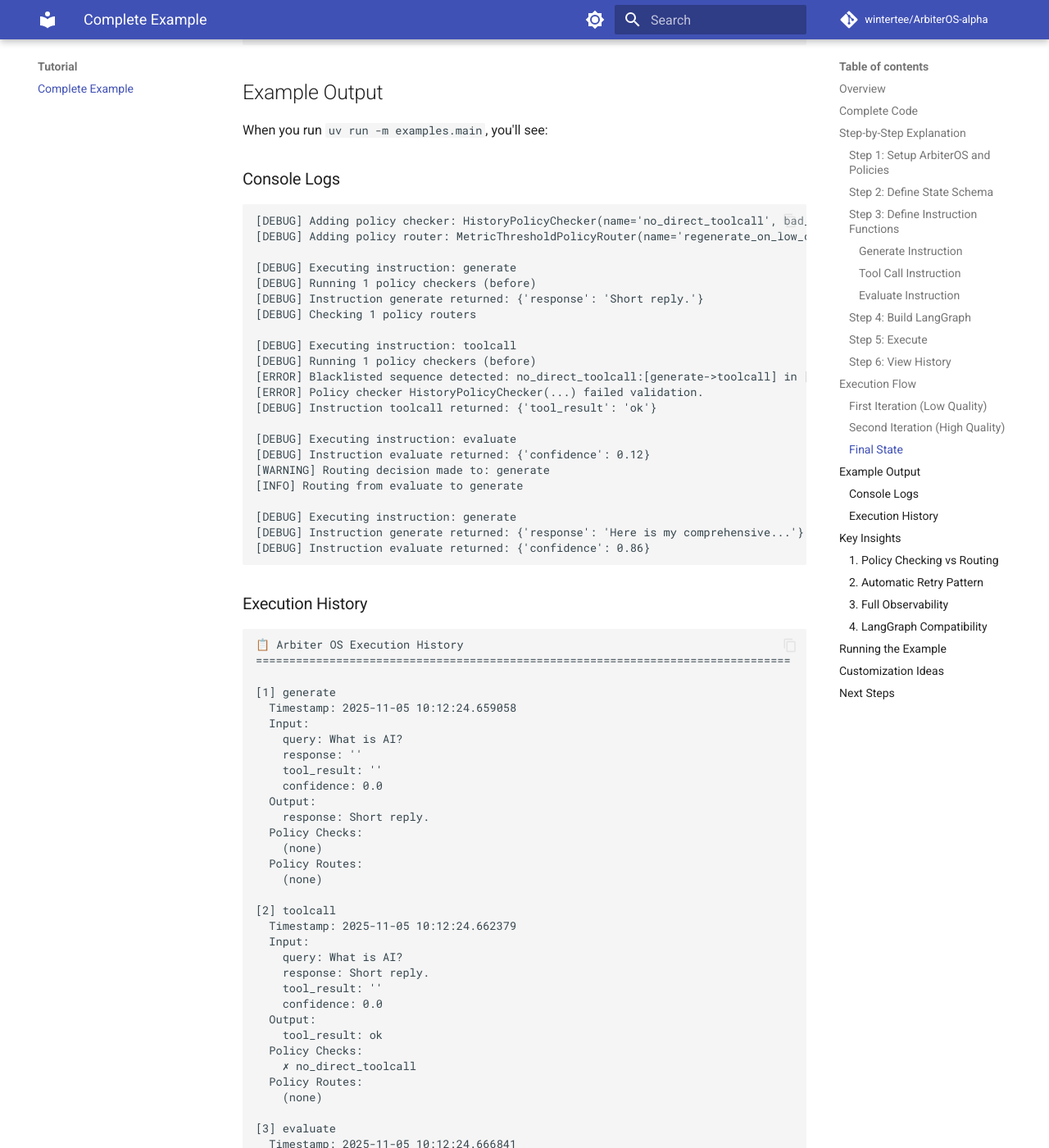
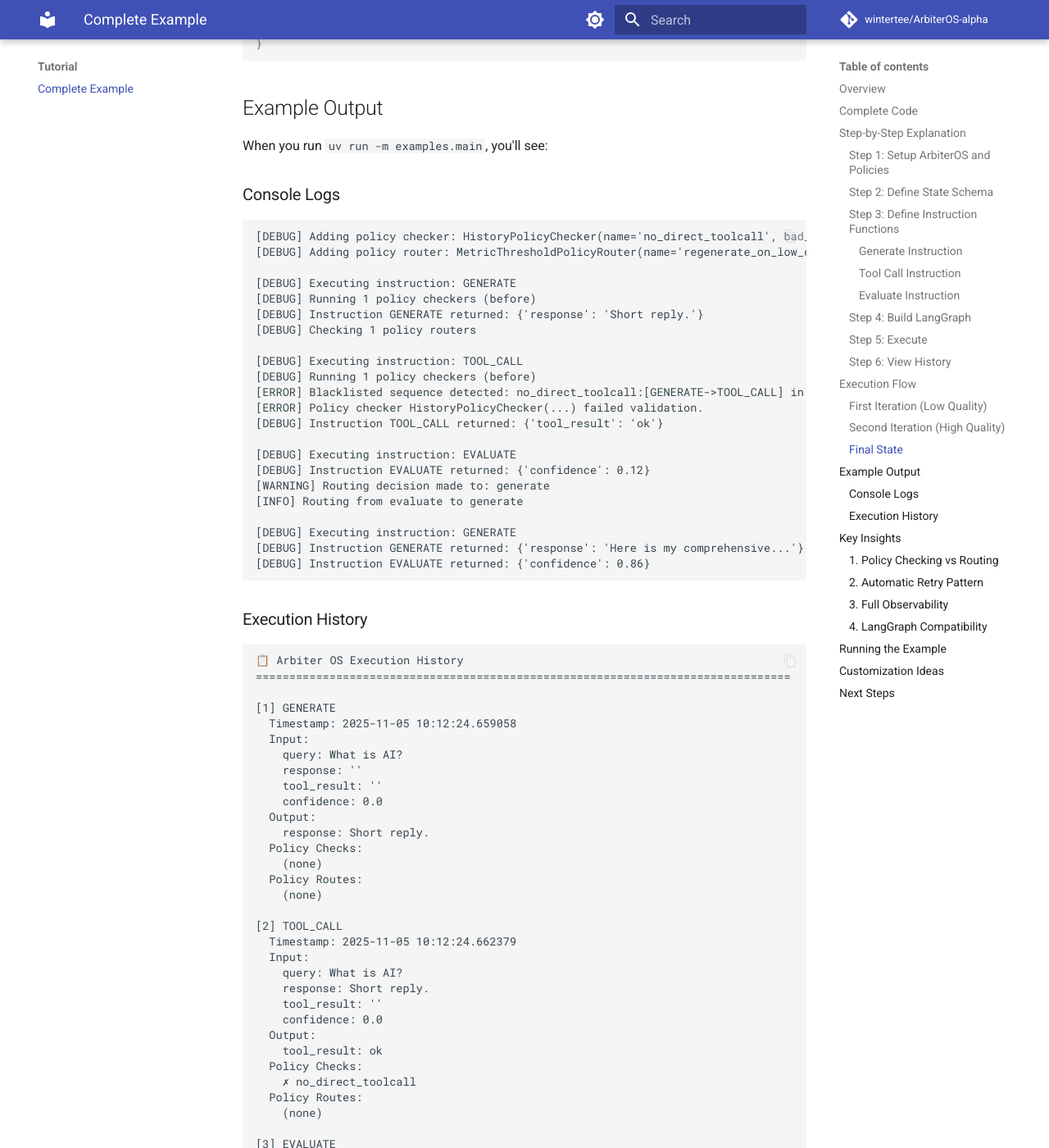
Before and after one commit to wintertee/ArbiterOS-Alpha, an MkDocs documentation site: the page built from docs/examples/complete-tutorial.md, in a window 1280 px wide and 1400 px high, scrolled down 7423 px. Shown: the whole window at 82% size. Built offline with MkDocs 1.6.1 and Material for MkDocs 9.7.7, drawn with Linux system fonts in a browser that asks for light colours; comment, search, counter and statistics services are not loaded; some of the changed text lies outside the part shown.

Commit message:
add intruction enum

````diff
--- a/docs/examples/complete-tutorial.md
+++ b/docs/examples/complete-tutorial.md
@@ -24,6 +24,7 @@
 
 from arbiteros_alpha import ArbiterOSAlpha
 from arbiteros_alpha.policy import HistoryPolicyChecker, MetricThresholdPolicyRouter
+from arbiteros_alpha.instructions import GENERATE, TOOL_CALL, EVALUATE
 
 logger = logging.getLogger(__name__)
 
@@ -37,7 +38,7 @@
 
 # Policy: Prevent direct generate->toolcall without proper flow
 history_checker = HistoryPolicyChecker(
-    name="no_direct_toolcall", bad_sequence=["generate", "toolcall"]
+    name="no_direct_toolcall", bad_sequence=[GENERATE, TOOL_CALL]
 )
 
 # Policy: If confidence is low, regenerate the response
@@ -60,7 +61,7 @@
     confidence: float
 
 # 3. Define Instructions
-@os.instruction("generate")
+@os.instruction(GENERATE)
 def generate(state: State) -> dict:
     """Generate a response to the user query."""
     is_retry = bool(state.get("response"))
@@ -86,14 +87,14 @@
 
 # 4. Build LangGraph
 builder = StateGraph(State)
-builder.add_node(generate)
-builder.add_node(tool_call)
-builder.add_node(evaluate)
+builder.add_node(GENERATE, generate)
+builder.add_node(TOOL_CALL, tool_call)
+builder.add_node(EVALUATE, evaluate)
 
-builder.add_edge(START, "generate")
-builder.add_edge("generate", "tool_call")
-builder.add_edge("tool_call", "evaluate")
-builder.add_edge("evaluate", END)
+builder.add_edge(START, GENERATE)
+builder.add_edge(GENERATE, TOOL_CALL)
+builder.add_edge(TOOL_CALL, EVALUATE)
+builder.add_edge(EVALUATE, END)
 
 graph = builder.compile()
 
@@ -193,7 +194,7 @@
 #### Tool Call Instruction
 
 ```python
-@os.instruction("toolcall")
+@os.instruction(TOOL_CALL)
 def tool_call(state: State) -> dict:
     """Call external tools to enhance the response."""
     return {"tool_result": "ok"}
@@ -208,7 +209,7 @@
 #### Evaluate Instruction
 
 ```python
-@os.instruction("evaluate")
+@os.instruction(EVALUATE)
 def evaluate(state: State) -> dict:
     """Evaluate confidence in the response quality."""
     response_length = len(state["response"])
@@ -286,35 +287,35 @@
 
 ### First Iteration (Low Quality)
 
-1. **`generate` (attempt #1)**
+1. **`GENERATE` (attempt #1)**
    - Input: `{query: "What is AI?", response: "", ...}`
    - Output: `{response: "Short reply."}`
    - Policy Check: ✓ No violations (first call)
 
-2. **`tool_call`**
+2. **`TOOL_CALL`**
    - Input: `{..., response: "Short reply.", ...}`
    - Output: `{tool_result: "ok"}`
-   - Policy Check: ✗ Detects `generate→toolcall` sequence (flagged but continues)
+   - Policy Check: ✗ Detects `GENERATE→TOOL_CALL` sequence (flagged but continues)
 
-3. **`evaluate`**
+3. **`EVALUATE`**
    - Input: `{..., response: "Short reply.", tool_result: "ok", ...}`
    - Output: `{confidence: 0.12}` (13 chars / 100 = 0.13)
-   - Policy Check: ✗ Still has `generate→toolcall` in history
+   - Policy Check: ✗ Still has `GENERATE→TOOL_CALL` in history
    - **Policy Route**: ⚡ **`confidence < 0.6` → Routes to `generate`**
 
 ### Second Iteration (High Quality)
 
-4. **`generate` (attempt #2 - retry)**
+4. **`GENERATE` (attempt #2 - retry)**
    - Input: `{..., response: "Short reply.", ...}` (response exists)
    - Output: `{response: "Here is my comprehensive and detailed response with much more content and explanation."}`
-   - Policy Check: ✗ Still has old `generate→toolcall` in history
+   - Policy Check: ✗ Still has old `GENERATE→TOOL_CALL` in history
 
-5. **`tool_call`**
+5. **`TOOL_CALL`**
    - Input: `{..., response: "Here is my comprehensive...", ...}`
    - Output: `{tool_result: "ok"}`
-   - Policy Check: ✗ Multiple `generate→toolcall` sequences now
+   - Policy Check: ✗ Multiple `GENERATE→TOOL_CALL` sequences now
 
-6. **`evaluate`**
+6. **`EVALUATE`**
    - Input: `{..., response: "Here is my comprehensive...", ...}`
    - Output: `{confidence: 0.86}` (86 chars / 100 = 0.86)
    - Policy Check: ✗ Multiple violations in history
@@ -338,28 +339,28 @@
 ### Console Logs
 
 ```
-[DEBUG] Adding policy checker: HistoryPolicyChecker(name='no_direct_toolcall', bad_sequence='generate->toolcall')
+[DEBUG] Adding policy checker: HistoryPolicyChecker(name='no_direct_toolcall', bad_sequence='GENERATE->TOOL_CALL')
 [DEBUG] Adding policy router: MetricThresholdPolicyRouter(name='regenerate_on_low_confidence', key='confidence', threshold=0.6, target='generate')
 
-[DEBUG] Executing instruction: generate
+[DEBUG] Executing instruction: GENERATE
 [DEBUG] Running 1 policy checkers (before)
-[DEBUG] Instruction generate returned: {'response': 'Short reply.'}
+[DEBUG] Instruction GENERATE returned: {'response': 'Short reply.'}
 [DEBUG] Checking 1 policy routers
 
-[DEBUG] Executing instruction: toolcall
+[DEBUG] Executing instruction: TOOL_CALL
 [DEBUG] Running 1 policy checkers (before)
-[ERROR] Blacklisted sequence detected: no_direct_toolcall:[generate->toolcall] in [generate->toolcall]
+[ERROR] Blacklisted sequence detected: no_direct_toolcall:[GENERATE->TOOL_CALL] in [GENERATE->TOOL_CALL]
 [ERROR] Policy checker HistoryPolicyChecker(...) failed validation.
-[DEBUG] Instruction toolcall returned: {'tool_result': 'ok'}
+[DEBUG] Instruction TOOL_CALL returned: {'tool_result': 'ok'}
 
-[DEBUG] Executing instruction: evaluate
-[DEBUG] Instruction evaluate returned: {'confidence': 0.12}
+[DEBUG] Executing instruction: EVALUATE
+[DEBUG] Instruction EVALUATE returned: {'confidence': 0.12}
 [WARNING] Routing decision made to: generate
 [INFO] Routing from evaluate to generate
 
-[DEBUG] Executing instruction: generate
-[DEBUG] Instruction generate returned: {'response': 'Here is my comprehensive...'}
-[DEBUG] Instruction evaluate returned: {'confidence': 0.86}
+[DEBUG] Executing instruction: GENERATE
+[DEBUG] Instruction GENERATE returned: {'response': 'Here is my comprehensive...'}
+[DEBUG] Instruction EVALUATE returned: {'confidence': 0.86}
 ```
 
 ### Execution History
@@ -368,7 +369,7 @@
 📋 Arbiter OS Execution History
 ================================================================================
 
-[1] generate
+[1] GENERATE
   Timestamp: 2025-11-05 10:12:24.659058
   Input:
     query: What is AI?
@@ -382,7 +383,7 @@
   Policy Routes:
     (none)
 
-[2] toolcall
+[2] TOOL_CALL
   Timestamp: 2025-11-05 10:12:24.662379
   Input:
     query: What is AI?
@@ -396,7 +397,7 @@
   Policy Routes:
     (none)
 
-[3] evaluate
+[3] EVALUATE
   Timestamp: 2025-11-05 10:12:24.666841
   Input:
     query: What is AI?
@@ -410,7 +411,7 @@
   Policy Routes:
     → regenerate_on_low_confidence ⇒ generate
 
-[4] generate
+[4] GENERATE
   Timestamp: 2025-11-05 10:12:24.673606
   Input:
     query: What is AI?
@@ -425,7 +426,7 @@
   Policy Routes:
     (none)
 
-[5] toolcall
+[5] TOOL_CALL
   Timestamp: 2025-11-05 10:12:24.679333
   Input:
     query: What is AI?
@@ -440,7 +441,7 @@
   Policy Routes:
     (none)
 
-[6] evaluate
+[6] EVALUATE
   Timestamp: 2025-11-05 10:12:24.683659
   Input:
     query: What is AI?
--- a/mkdocs.yml
+++ b/mkdocs.yml
@@ -82,4 +82,5 @@
       - Complete Example: examples/complete-tutorial.md
   - API Reference:
       - Core: api/core.md
+      - Instructions: api/instructions.md
       - Policy: api/policy.md
````
Also changed, not shown: docs/api/instructions.md (added, +107 -0 lines), docs/concepts/policies.md (+3 -3 lines), docs/getting-started/migration.md (+7 -6 lines), docs/getting-started/quickstart.md (+5 -4 lines), 7 other files.
